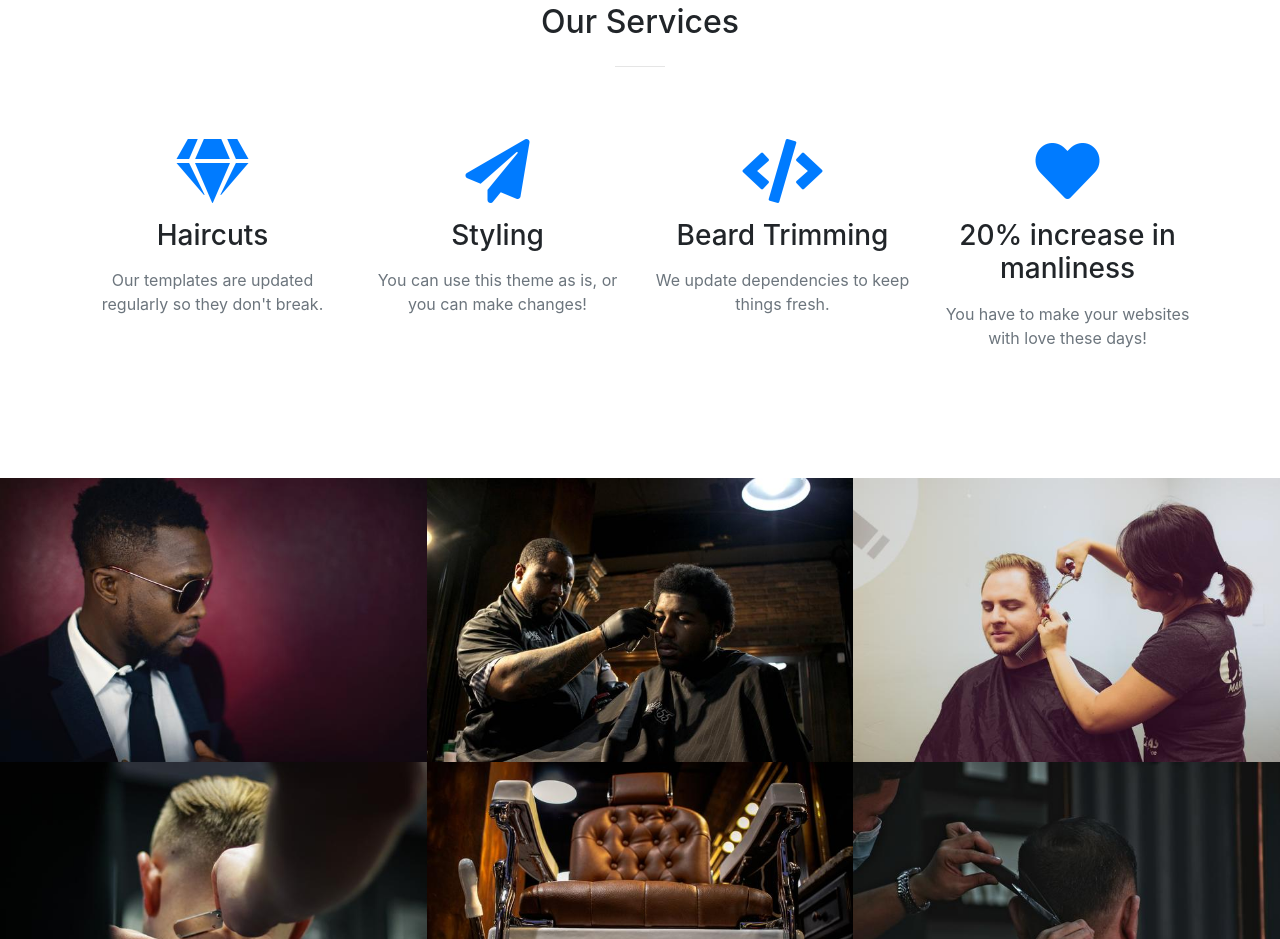
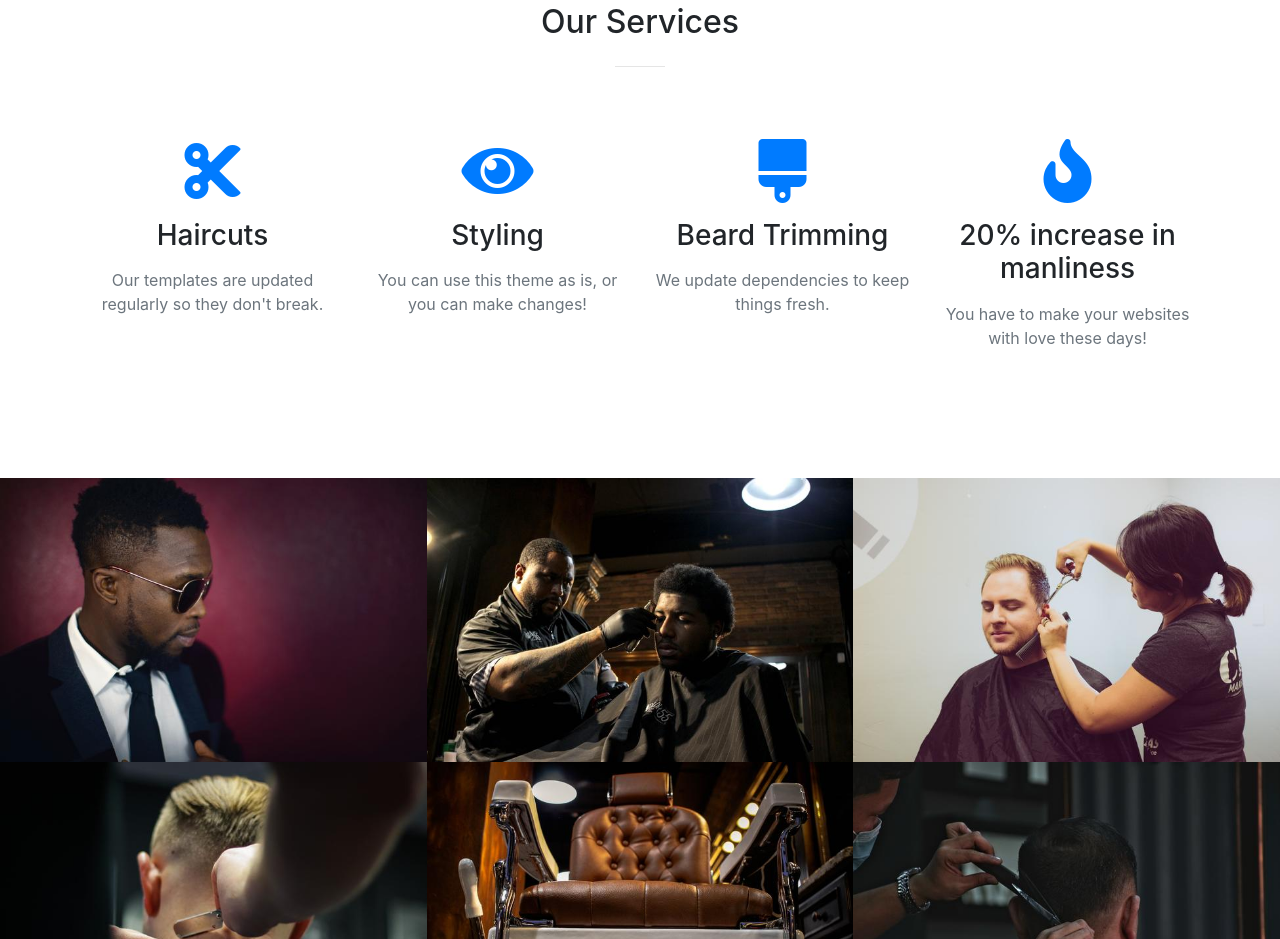
Before and after one commit to sebastian-andaluz/barbershop, a website with bundled scripts: page index.html in a window 1280 px wide. Shown: the part 1354-2293 px from the top of the page. Built offline with nearby package versions, Linux system fonts and the light colour scheme.

Commit message:
Changed fontawesome icons

```diff
--- a/index.html
+++ b/index.html
@@ -97,28 +97,28 @@
         <div class="row">
           <div class="col-lg-3 col-md-6 text-center">
             <div class="service-box mt-5 mx-auto">
-              <i class="fas fa-4x fa-gem text-primary mb-3 sr-icon-1"></i>
+              <i class="fas fa-4x fa-cut text-primary mb-3 sr-icon-1"></i>
               <h3 class="mb-3">Haircuts</h3>
               <p class="text-muted mb-0">Our templates are updated regularly so they don't break.</p>
             </div>
           </div>
           <div class="col-lg-3 col-md-6 text-center">
             <div class="service-box mt-5 mx-auto">
-              <i class="fas fa-4x fa-paper-plane text-primary mb-3 sr-icon-2"></i>
+              <i class="fas fa-4x fa-eye text-primary mb-3 sr-icon-2"></i>
               <h3 class="mb-3">Styling</h3>
               <p class="text-muted mb-0">You can use this theme as is, or you can make changes!</p>
             </div>
           </div>
           <div class="col-lg-3 col-md-6 text-center">
             <div class="service-box mt-5 mx-auto">
-              <i class="fas fa-4x fa-code text-primary mb-3 sr-icon-3"></i>
+              <i class="fas fa-4x fa-brush text-primary mb-3 sr-icon-3"></i>
               <h3 class="mb-3">Beard Trimming</h3>
               <p class="text-muted mb-0">We update dependencies to keep things fresh.</p>
             </div>
           </div>
           <div class="col-lg-3 col-md-6 text-center">
             <div class="service-box mt-5 mx-auto">
-              <i class="fas fa-4x fa-heart text-primary mb-3 sr-icon-4"></i>
+              <i class="fas fa-4x fa-fire text-primary mb-3 sr-icon-4"></i>
               <h3 class="mb-3">20% increase in manliness</h3>
               <p class="text-muted mb-0">You have to make your websites with love these days!</p>
             </div>
```
